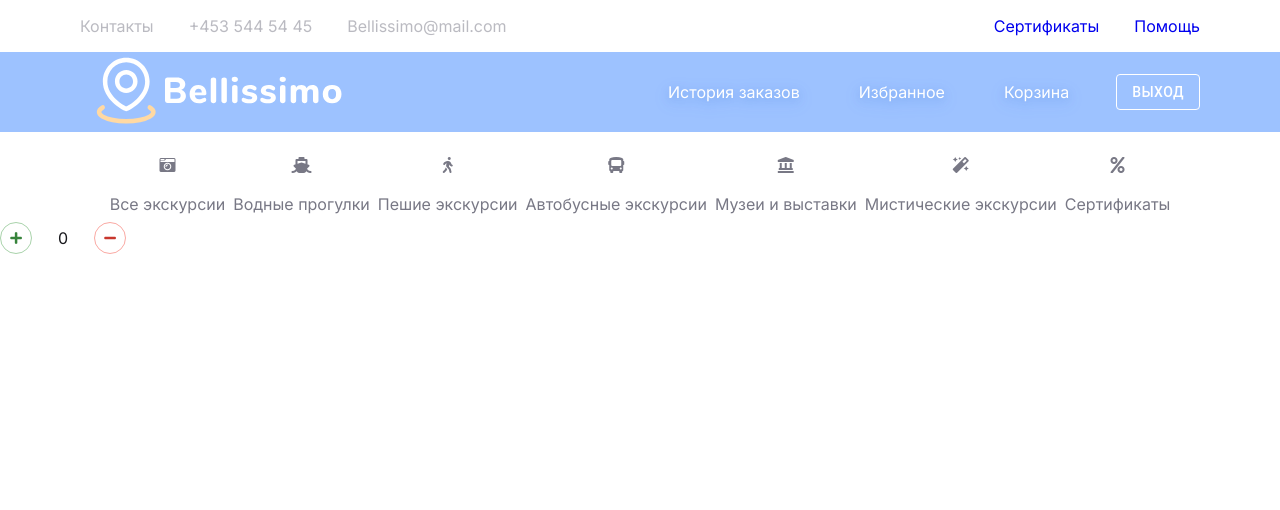
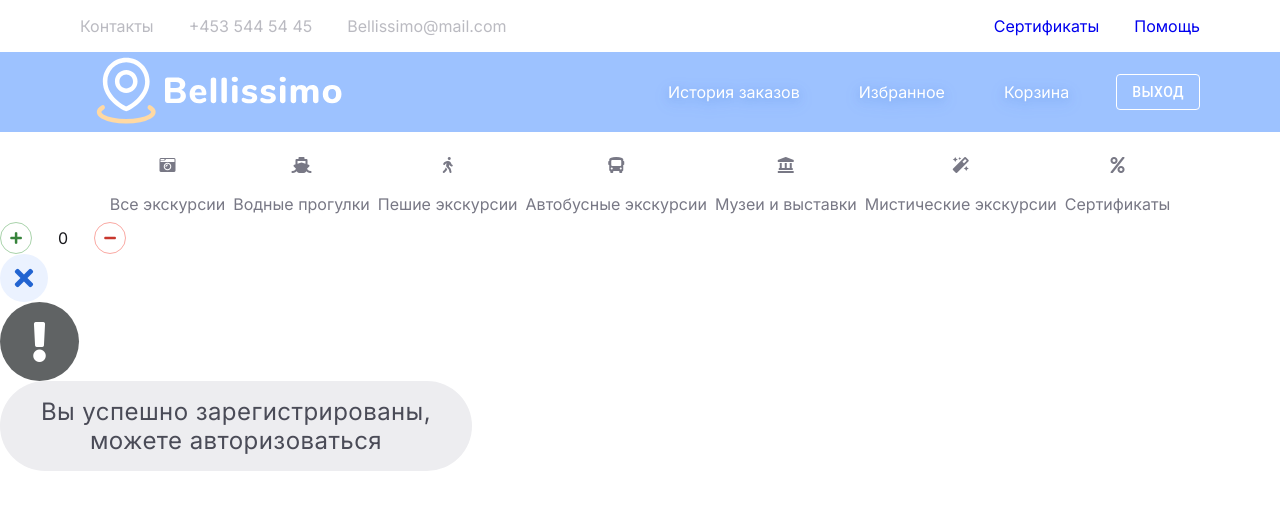
Before and after one commit to vera-mal/tour-agency, a React (Create React App) app in the folder frontend/: page /ui-kit in a window 1280 px wide. Shown: the top 510 px of the page. Built offline with nearby package versions, Linux system fonts and the light colour scheme.

Commit message:
Buttons and CustomLabel

```diff
--- /dev/null
+++ b/frontend/src/components/ClosingButton/ClosingButton.css
@@ -0,0 +1,17 @@
+.closing-button {
+    display: flex;
+    align-items: center;
+  }
+
+.close-button {
+    border-radius: 100%;
+    width: 48px;
+    height: 48px;
+    background-color: #EBF2FF;
+    cursor: pointer;
+    border: none;
+  }
+
+  .close-button i{
+    color: #2264D1;
+  }
--- /dev/null
+++ b/frontend/src/components/ClosingButton/index.js
@@ -0,0 +1,12 @@
+import React from 'react';
+import './ClosingButton.css';
+
+const ClosingButton = ({onClick = () => {}}) => {
+  return (
+    <div className='closing-button'>
+      <button onClick={onClick} className='close-button'><i class="fas fa-times fa-2x"></i></button>
+    </div>
+  );
+};
+
+export default ClosingButton;
--- /dev/null
+++ b/frontend/src/components/HelpButton/HelpButton.css
@@ -0,0 +1,17 @@
+.helping-button {
+    display: flex;
+    align-items: center;
+  }
+
+.help-button {
+    border-radius: 100%;
+    width: 79px;
+    height: 79px;
+    background-color: #606364;
+    cursor: pointer;
+    border: none;
+  }
+
+  .help-button i{
+    color: #fff;
+  }
--- /dev/null
+++ b/frontend/src/components/HelpButton/index.js
@@ -0,0 +1,12 @@
+import React from 'react';
+import './HelpButton.css';
+
+const HelpButton = ({onClick = () => {}}) => {
+  return (
+    <div className='helping-button'>
+      <button onClick={onClick} className='help-button'><i class="fas fa-exclamation fa-3x"></i></button>
+    </div>
+  );
+};
+
+export default HelpButton;
--- /dev/null
+++ b/frontend/src/components/LabelCustom/LabelCustom.css
@@ -0,0 +1,11 @@
+.label-custom {
+  position: absolute;
+  font-size: 24px;
+  letter-spacing: 0.018em;
+
+  padding: 16px 36px;
+
+  color: #4A4B57;
+  background-color: #EDEDF0;
+  border-radius: 99px;
+}
--- /dev/null
+++ b/frontend/src/components/LabelCustom/index.js
@@ -0,0 +1,10 @@
+import React from 'react';
+import './LabelCustom.css';
+
+const LabelCustom = ({text = "", width = "252px"}) => {
+  return (
+    <div className='label-custom' style={{width: width}}>{text}</div>
+  );
+};
+
+export default LabelCustom;
--- a/frontend/src/pages/UiKit.js
+++ b/frontend/src/pages/UiKit.js
@@ -1,4 +1,7 @@
 import React, {useEffect, useState} from 'react';
+import ClosingButton from '../components/ClosingButton';
+import HelpButton from '../components/HelpButton';
+import LabelCustom from '../components/LabelCustom';
 import IncDec from '../components/IncDec'
 
 const UiKit = () => {
@@ -11,6 +14,9 @@ const UiKit = () => {
   return (
     <div>
       <IncDec onValueChange={setValue} initialValue={value}/>
+      <ClosingButton/>
+      <HelpButton/>
+      <LabelCustom text='Вы успешно зарегистрированы, можете авторизоваться' width="400px"/>
     </div>
   );
 };
```
Also changed, not shown: 2 other files (tests, documents, lock files or other folders).
